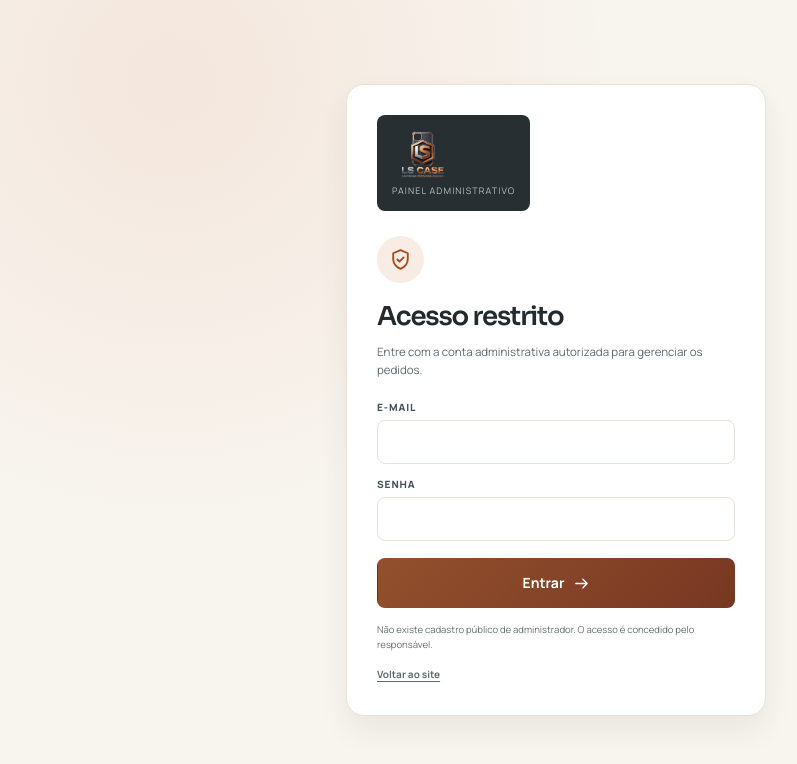
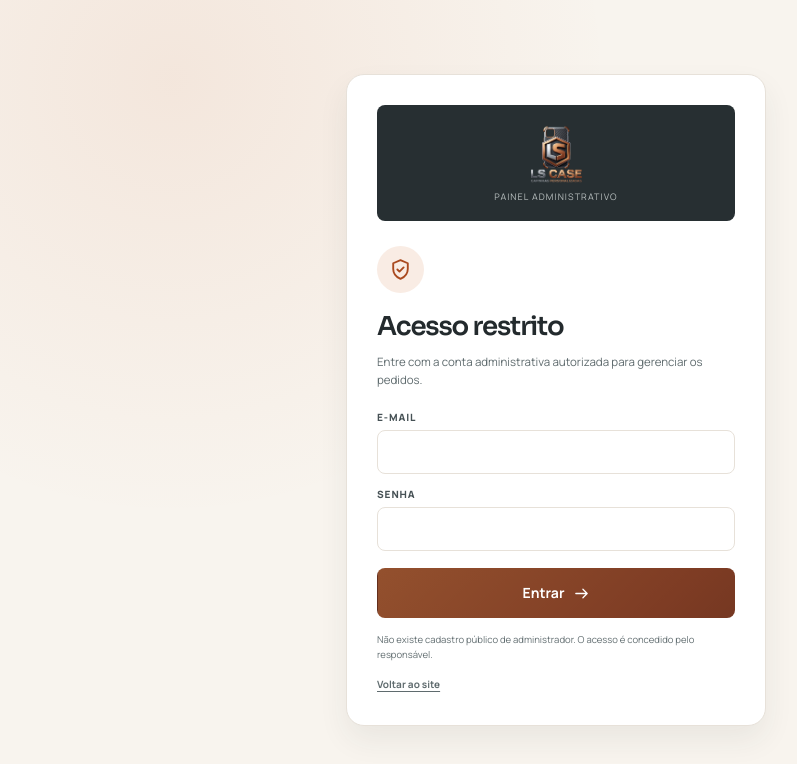
Before and after one commit to canalmeunovohoby3-code/lscapinhas, a React (Vite) app: page /admin/login in a window 1280 px wide. Shown: the top 764 px of the page, without its empty margins (84-881 px from the left). Built offline with nearby package versions, Linux system fonts and the light colour scheme; no server answers.

Commit message:
Aumenta e centraliza a logo no painel admin

```diff
--- a/src/styles/admin.css
+++ b/src/styles/admin.css
@@ -23,10 +23,11 @@
 .admin-brand {
   display: flex;
   flex-direction: column;
-  align-items: flex-start;
-  gap: 3px;
-  padding: 0 10px 22px;
+  align-items: center;
+  gap: 8px;
+  padding: 8px 10px 24px;
   border-bottom: 1px solid var(--header-line);
+  text-align: center;
 }
 
 .admin-brand strong {
@@ -40,6 +41,7 @@
   color: var(--header-muted);
   font-size: 10px;
   letter-spacing: 0.08em;
+  text-align: center;
   text-transform: uppercase;
 }
 
@@ -892,11 +894,9 @@
   }
 
   .admin-brand {
-    padding: 0 4px 13px;
-  }
-
-  .admin-brand strong {
-    font-size: 19px;
+    align-items: center;
+    padding: 4px 4px 16px;
+    text-align: center;
   }
 
   .admin-nav {
@@ -1583,37 +1583,44 @@
   }
 }
 .admin-brand .brand-logo {
-  align-self: flex-start;
+  align-self: center;
   flex: 0 0 auto;
   width: auto;
-  height: 56px;
+  height: 82px;
   max-width: 100%;
   object-fit: contain;
 }
 
 .admin-login-brand {
-  align-items: flex-start;
-  padding: 13px 15px;
+  align-items: center;
+  width: 100%;
+  padding: 17px 15px;
   border-radius: var(--radius-sm);
   background: var(--header-bg);
+  text-align: center;
 }
 
 .admin-login-brand .brand-logo {
-  align-self: flex-start;
+  align-self: center;
   flex: 0 0 auto;
   width: auto;
-  height: 54px;
+  height: 66px;
   max-width: 100%;
   object-fit: contain;
 }
 
 .admin-login-brand span {
   color: var(--header-muted);
+  text-align: center;
 }
 
 @media (max-width: 860px) {
+  .admin-brand {
+    padding: 4px 4px 16px;
+  }
+
   .admin-brand .brand-logo {
-    height: 48px;
+    height: 68px;
   }
 }
 
```
